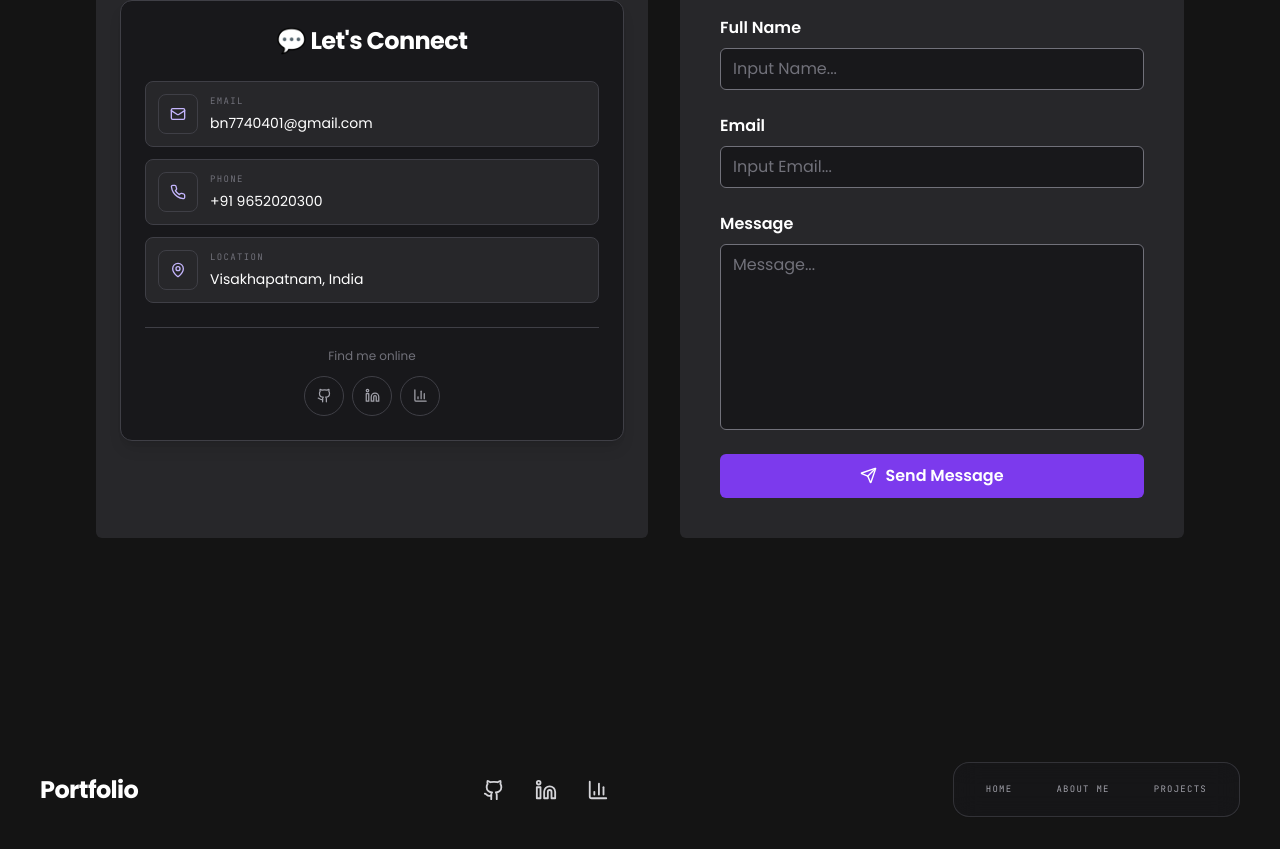
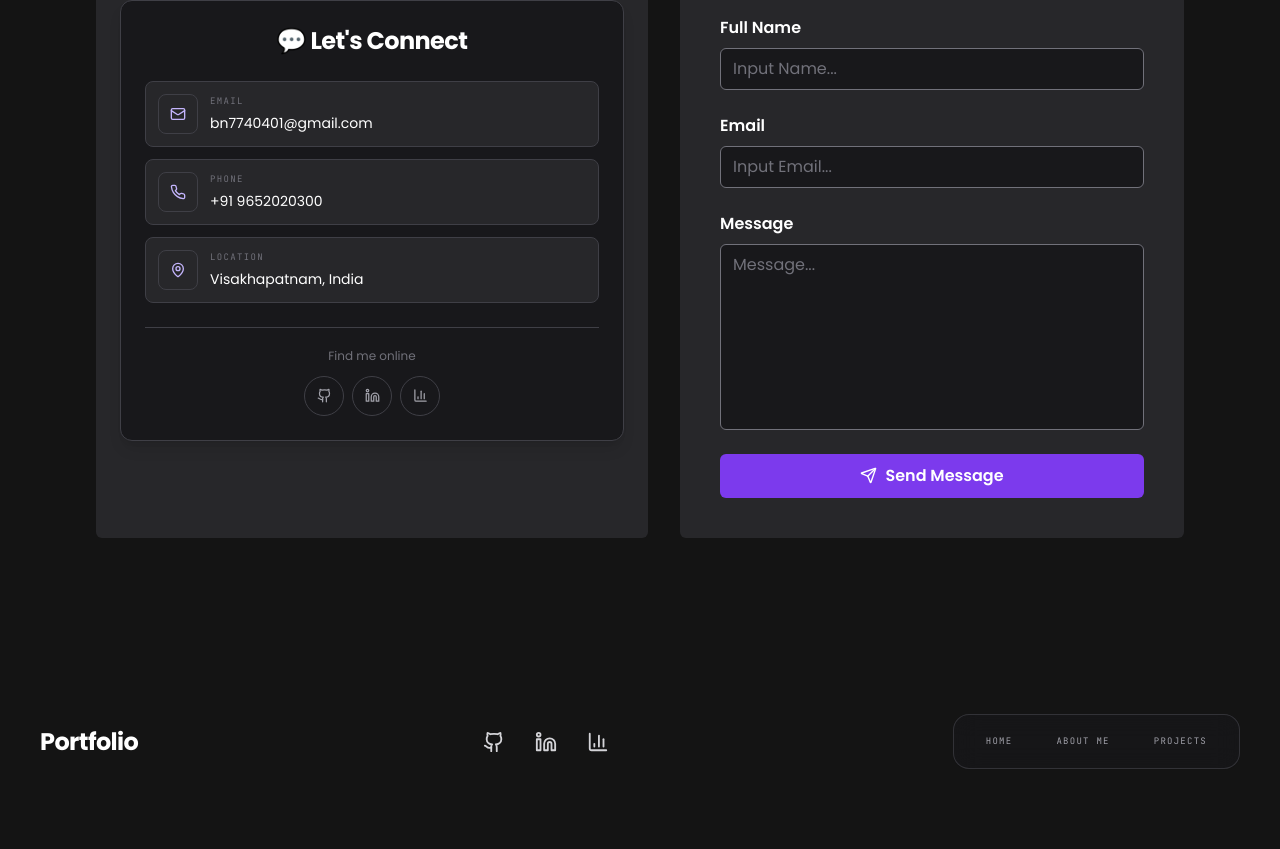
Before and after one commit to bhaskar-nb/portfolio, a Next.js app: page / in a window 1280 px wide. Shown: the part 4869-5718 px from the top of the page. After the commit the page ends 5670 px from the top, so only its background shows below. Built offline with nearby package versions, Linux system fonts and the light colour scheme.

Commit message:
Tighten footer spacing

```diff
--- a/components/Footer.tsx
+++ b/components/Footer.tsx
@@ -17,7 +17,7 @@ const socials = [
 
 export default function Footer() {
   return (
-    <footer className="relative z-10 mt-32 pb-8">
+    <footer className="relative z-10 mt-20 pb-8">
       <div className="mx-auto flex w-full max-w-7xl flex-col items-center gap-8 px-5 sm:px-8 md:flex-row md:items-center md:justify-between lg:px-10">
         <h2 className="order-1 font-display text-2xl font-bold tracking-tight text-white md:order-none">
           Portfolio
```
